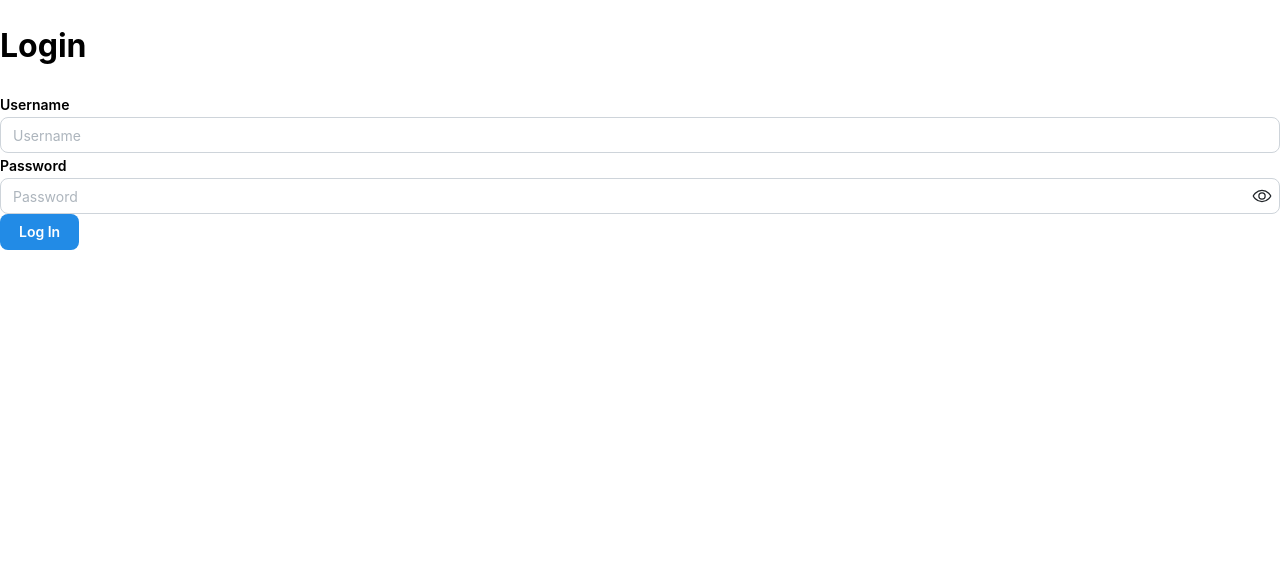
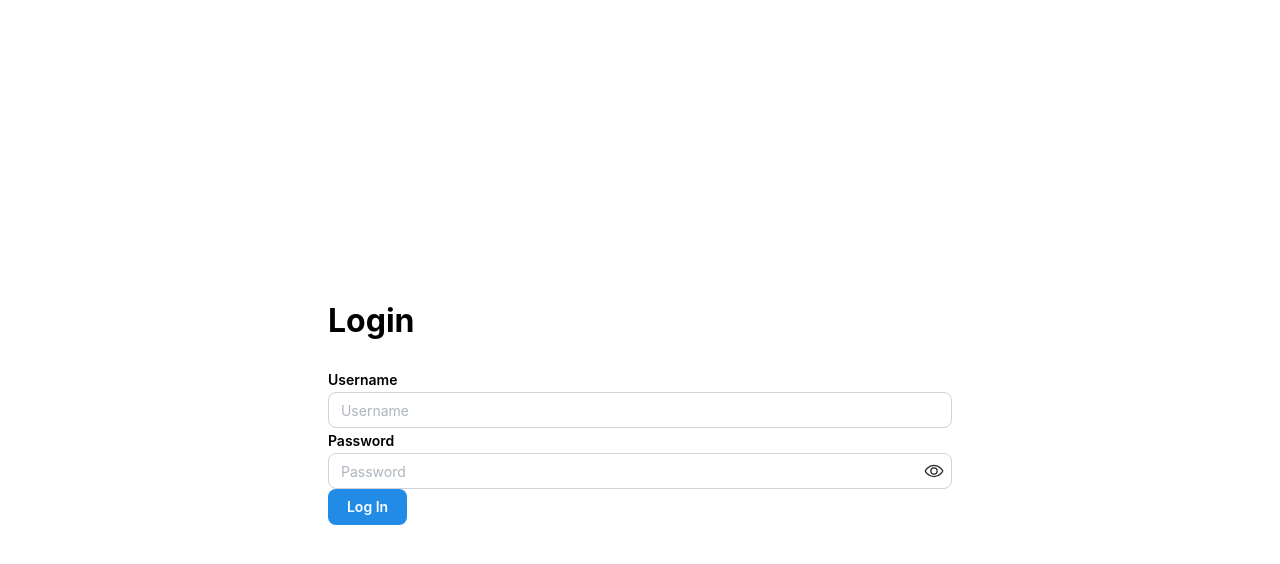
Before and after one commit to ayveezub/frontend-project-12, a React (Vite) app: page /login in a window 1280 px wide. Shown: the top 564 px of the page. Built offline with nearby package versions, Linux system fonts and the light colour scheme; no server answers.

Commit message:
feat: center login and 404 pages in a 65ch container

```diff
--- a/src/pages/LoginPage.jsx
+++ b/src/pages/LoginPage.jsx
@@ -1,4 +1,4 @@
-import { Button, PasswordInput, TextInput } from "@mantine/core";
+import { Button, Center, Container, PasswordInput, TextInput } from "@mantine/core";
 import { useForm } from "@mantine/form";
 
 function LoginPage() {
@@ -11,7 +11,8 @@ function LoginPage() {
   });
 
   return (
-    <>
+    <Center mih="100dvh">
+      <Container w="100%" maw="65ch">
         <h1>Login</h1>
         <form onSubmit={form.onSubmit(() => {})}>
           <TextInput
@@ -28,7 +29,8 @@ function LoginPage() {
           />
           <Button type="submit">Log In</Button>
         </form>
-    </>
+      </Container>
+    </Center>
   );
 }
 
--- a/src/pages/NotFoundPage.jsx
+++ b/src/pages/NotFoundPage.jsx
@@ -1,11 +1,14 @@
+import { Center, Container } from "@mantine/core";
 import { Link } from "react-router-dom";
 
 function NotFoundPage() {
   return (
-    <>
-      <h1>404 — Page not found</h1>
-      <Link to="/">Go home</Link>
-    </>
+    <Center mih="100dvh">
+      <Container w="100%" maw="65ch">
+        <h1>404 — Page not found</h1>
+        <Link to="/">Go home</Link>
+      </Container>
+    </Center>
   );
 }
 
```
Lines whose indentation alone changed are shown as unchanged.
